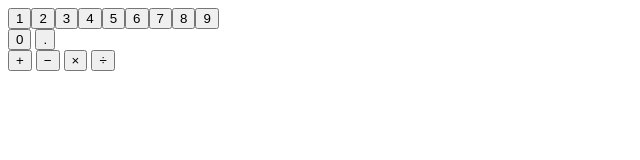
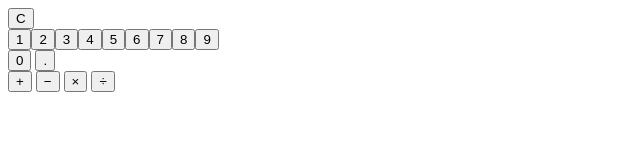
Before and after one commit to xlrn/calculatorbutsad, a plain HTML site: page index.html in a window 1280 px wide. Shown: the whole page, without its empty margins (0-640 px from the left). Drawn offline with Linux system fonts and the light colour scheme.

Commit message:
added clear button

```diff
--- a/index.html
+++ b/index.html
@@ -10,6 +10,9 @@
     <div id="header">
     </div>
     <div id="container">
+        <div id="clearbar">
+            <button id="clear">C</button>
+        </div>
         <div id="numpad">
         </div>
         <div id="numpad2">
```
